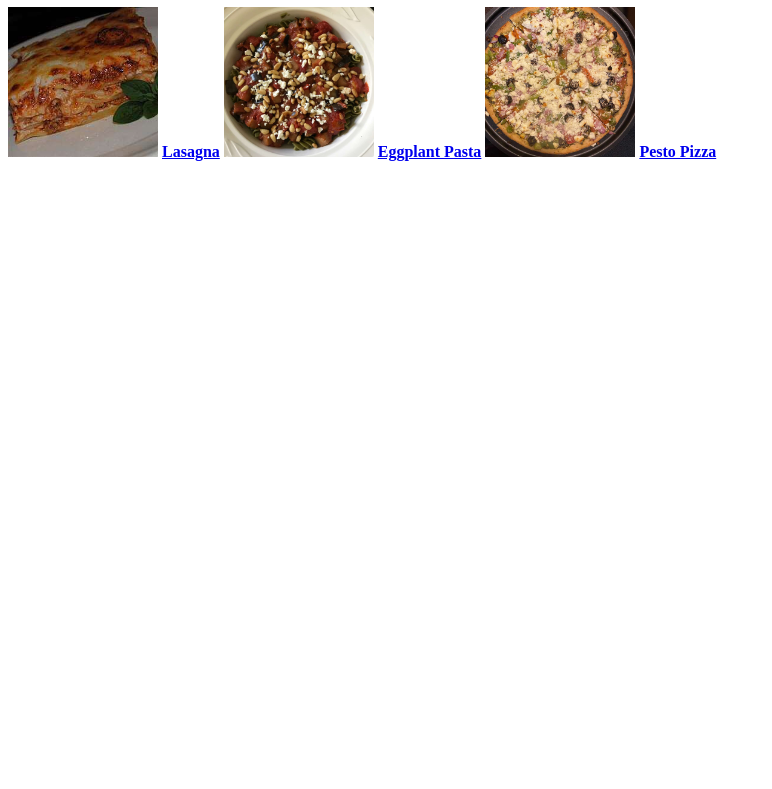
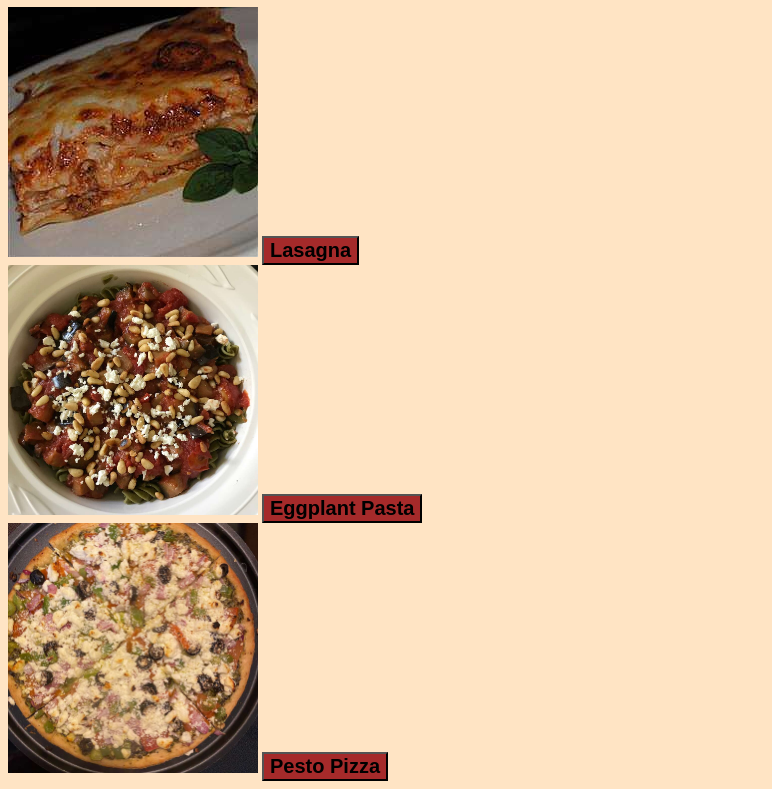
Before and after one commit to aliharati/odin-recipes, a plain HTML site: page index.html in a window 1280 px wide. Shown: the part 73-862 px from the top of the page, without its empty margins (0-772 px from the left). Before the commit the page ends 800 px from the top, so only its background shows below. Drawn offline with Linux system fonts and the light colour scheme.

Commit message:
Change background color and turn texts into buttons

```diff
--- a/index.html
+++ b/index.html
@@ -3,19 +3,36 @@
   <head>
     <title>Odin Recipes</title>
     <meta charset="UTF-8" />
-    <link rel="stylesheet" href="style.css">
+    <link rel="stylesheet" href="style.css" />
   </head>
   <body>
     <h1>Odin Recipes</h1>
-    <img src="./images/lasagna.jpeg" width="150" alt="a plate of lasagna" />
-    <a href="./recipes/lasagna.html"><strong>Lasagna</strong></a>
-    <img
-      src="./images/eggplant-pasta.jpeg"
-      width="150"
-      alt="a plate of eggplant pasta"
-    />
-    <a href="./recipes/eggplant-pasta.html"><strong>Eggplant Pasta</strong></a>
-    <img src="./images/pizza.jpeg" width="150" alt="a plate of pestp pizza" />
-    <a href="./recipes/pizza.html"><strong>Pesto Pizza</strong></a>
+    <div>
+      <img
+      src="./images/lasagna.jpeg"
+      width="250"
+      alt="a plate of lasagna" />
+      <a href="./recipes/lasagna.html" class="button"
+        ><button><strong>Lasagna</strong></button></a
+      >
+    </div>
+    <div>
+      <img
+        src="./images/eggplant-pasta.jpeg"
+        width="250"
+        alt="a plate of eggplant pasta"
+      />
+      <a href="./recipes/eggplant-pasta.html" class="button"
+        ><button><strong>Eggplant Pasta</strong></button></a
+      >
+    </div>
+    <div>
+      <img src="./images/pizza.jpeg"
+      width="250"
+      alt="a plate of pestp pizza" />
+      <a href="./recipes/pizza.html" class="button"
+        ><button><strong>Pesto Pizza</strong></button></a
+      >
+    </div>
   </body>
 </html>
--- a/style.css
+++ b/style.css
@@ -0,0 +1,9 @@
+button {
+  font-size: 20px;
+  size: 20px;
+    position:sticky;
+  background-color: brown;
+}
+html {
+  background-color: bisque;
+}
```
